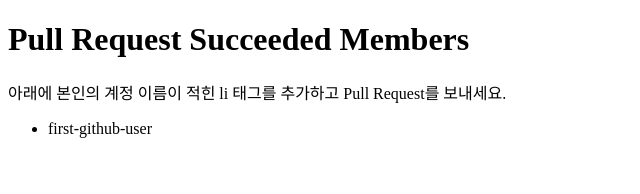
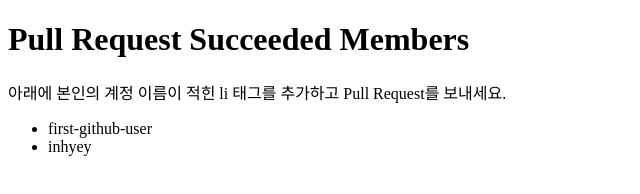
Before and after one commit to seoyeony723/collabo, a plain HTML site: page index.html in a window 1280 px wide. Shown: the full height of the page, 0-640 px from the left. Drawn offline with Linux system fonts and the light colour scheme.

Commit message:
add inhyey in index.html

```diff
--- a/index.html
+++ b/index.html
@@ -5,6 +5,7 @@
     <p>아래에 본인의 계정 이름이 적힌 li 태그를 추가하고 Pull Request를 보내세요.</p>
     <ul>
       <li>first-github-user</li>
+      <li>inhyey</li>
     </ul>
   </body>
 </html>
```
